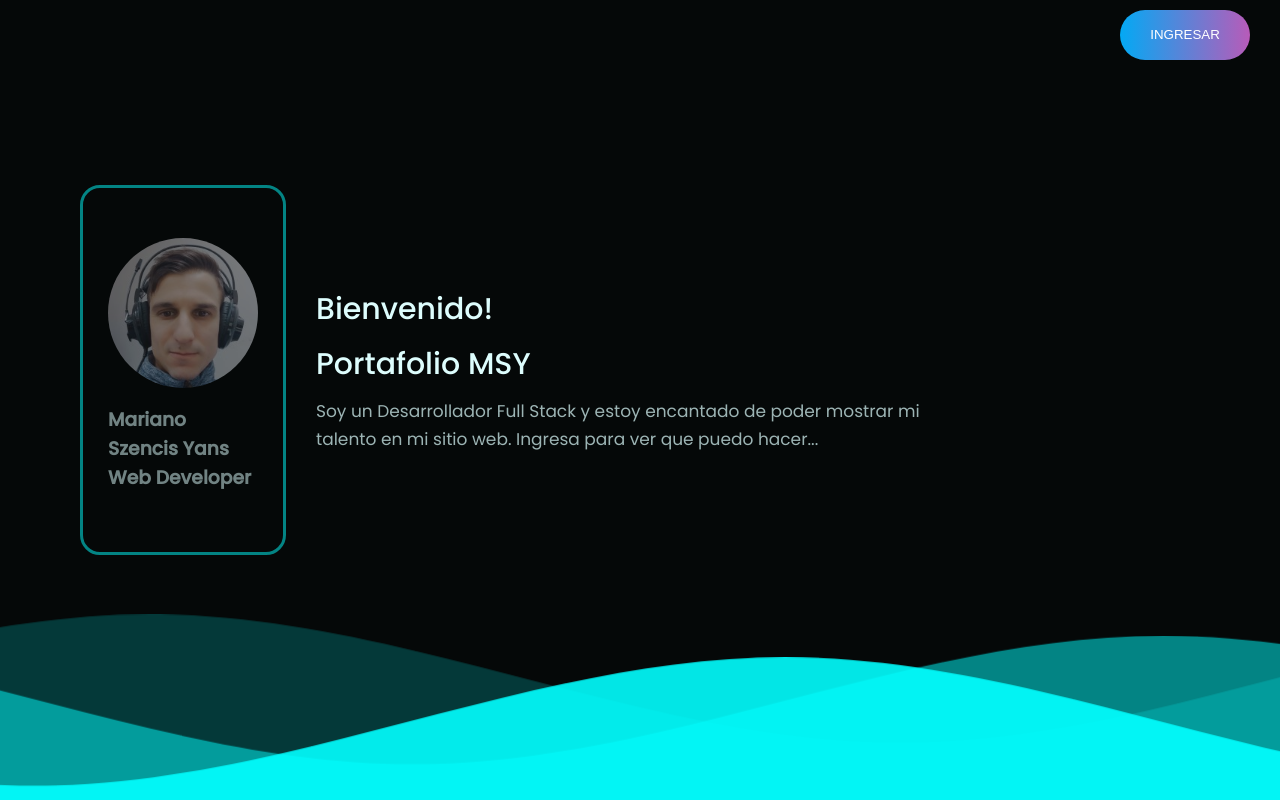
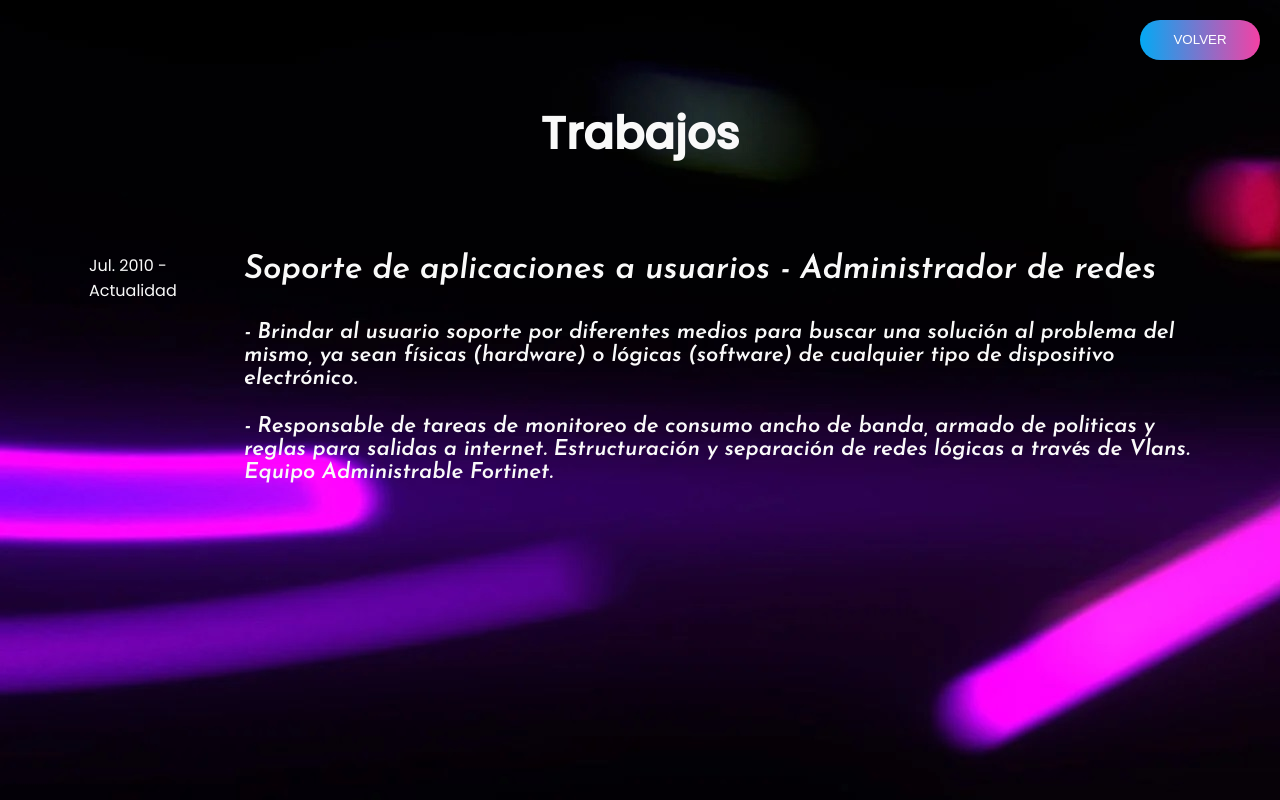
Before and after one commit to marianos1988/portafolio-web, a React (Vite) app: page /Trabajos in a window 1280 px wide. Before the commit this address led to /index.html. Built offline with nearby package versions, Linux system fonts and the light colour scheme.

Commit message:
Agregar Modulo Trabajos

```diff
--- a/src/App.tsx
+++ b/src/App.tsx
@@ -4,6 +4,7 @@ import { Home } from './routes/Home'
 import { Perfil } from './routes/Perfil'
 import { Skills } from './routes/Skills'
 import { Educacion } from './routes/Educacion'
+import { Trabajos } from './routes/Trabajos'
 
 function App() {
 
@@ -17,6 +18,7 @@ function App() {
           <Route path='/Perfil' element= { <Perfil></Perfil> }></Route>
           <Route path='/Skills' element= { <Skills></Skills> }></Route>
           <Route path='/Educacion' element= { <Educacion></Educacion> }></Route>
+          <Route path='/Trabajos' element= { <Trabajos></Trabajos>}></Route>
         </Routes>
     </>
   )
--- /dev/null
+++ b/src/routes/Trabajos.tsx
@@ -0,0 +1,31 @@
+import React from 'react'
+import "../styles/Trabajos.css"
+import { ButtonVolver } from '../components/ButtonVolver'
+
+
+export const Trabajos = () => {
+  return (
+		<main className='container-trabajos'>
+		<article>
+				<div className='container-boton-volver'>
+					<ButtonVolver></ButtonVolver>
+				</div>
+				<h1>Trabajos</h1>
+				<div className='container-box-trabajos'>
+					<div className='box-trabajo'>
+						<div className='fechas-trabajo'>Jul. 2010 - Actualidad</div>
+						<div className='desc-trabajo'>
+							<h2>Soporte de aplicaciones a usuarios - Administrador de redes</h2>
+							<p>
+								- Brindar al usuario soporte por diferentes medios para buscar una solución al problema del mismo, ya sean físicas (hardware) o lógicas (software) de cualquier tipo de dispositivo electrónico.
+              </p>
+              <p>
+                - Responsable de tareas de monitoreo de consumo ancho de banda, armado de politicas y reglas para salidas a internet. Estructuración y separación de redes lógicas a través de Vlans. Equipo Administrable Fortinet.
+              </p>
+						</div>
+					</div>
+				</div>
+		</article>
+	</main>
+  )
+}
--- /dev/null
+++ b/src/styles/Trabajos.css
@@ -0,0 +1,104 @@
+.container-trabajos {
+    width: 100%;
+    height: 100vh;
+    background-image: url("../assets/bg.jpg");
+    background-size:auto;
+    background-repeat: no-repeat;
+    transition: 0.5s;
+    animation: aparecer .5s ease-in;
+    padding-bottom: 30px;
+}
+
+.container-boton-volver {
+    transform: translate(-20px,20px);
+    display: flex;
+    justify-content: right;
+    align-items: center;
+}
+
+.container-trabajos article h1 {
+
+    font-size: 45px;
+    width: 100%;
+    display: block;
+    text-align: center;
+    margin-top: 60px;
+}
+
+.container-box-trabajos {
+    display: flex;
+    flex-direction: column;
+    justify-content:center;
+    align-items: center;
+    margin: 60px 0px 0px 0px;
+}
+
+.container-box-trabajos .box-trabajo {
+    width: 90%;
+    height: 150px;
+    padding: 25px;
+    display: flex;
+    flex-direction: row;
+    flex-wrap: nowrap;
+}
+
+.container-box-trabajos .box-trabajo:hover {
+
+    height: 100%;
+    animation: aparecerBorde 1s infinite;
+
+}
+
+.container-box-trabajos .box-trabajo .fechas-trabajo {
+    margin-right: 35px;
+    min-width: 120px;
+}
+
+.container-box-trabajos .box-trabajo .desc-trabajo {
+    font-family: 'Josefin Sans', sans-serif;
+    font-size: 22px;
+
+}
+
+.container-box-trabajos .box-trabajo .desc-trabajo h2 {
+    margin-bottom: 35px;
+}
+.container-box-trabajos .box-trabajo .desc-trabajo p {
+    margin-bottom: 25px;
+}
+
+@media (min-width: 360px) AND (max-width: 754px) {
+    .container-trabajos {
+        height: 100%;
+    }
+
+
+    .container-box-trabajos .box-trabajo {
+        width: 95%;
+        margin-bottom: 80px;
+        height: 100%;
+    }
+
+    .container-box-trabajos .box-trabajo .desc-trabajo, .container-box-trabajos .box-trabajo .fechas-trabajo {
+
+        transform: translateX(-10px);
+    }
+
+    .container-box-trabajos .box-trabajo .fechas-trabajo {
+        margin-right: 5px;
+        min-width: 95px;
+    }
+}
+
+@keyframes aparecerBorde {
+    0% {
+      border-bottom: 0px solid #03ffff;;
+      border-right: 0px solid #03ffff;;
+      border-radius: 30px;
+    }
+    100% {
+        border-bottom: 3px solid #03ffff;
+        border-right: 3px solid #03ffff;
+        border-radius: 30px;
+    }
+  }
```
